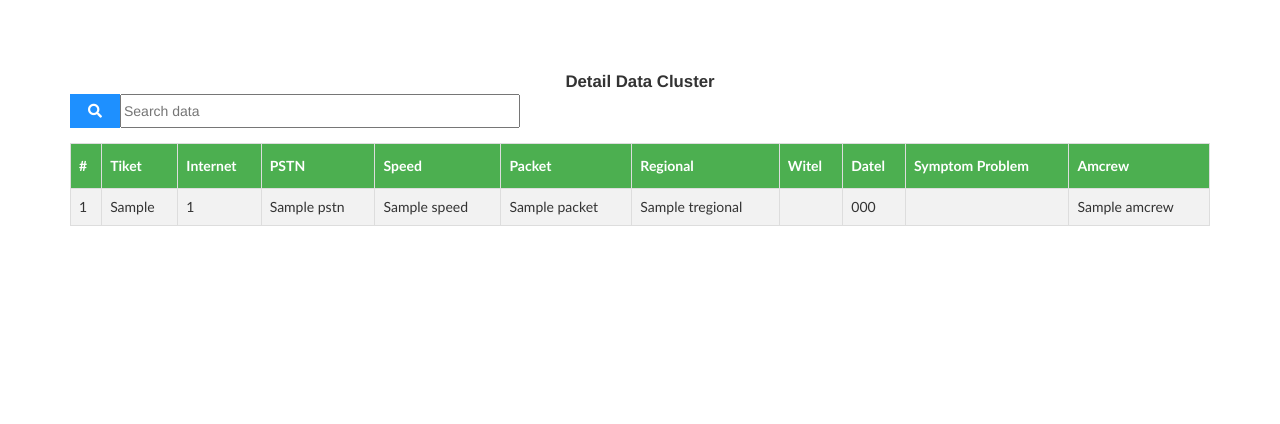
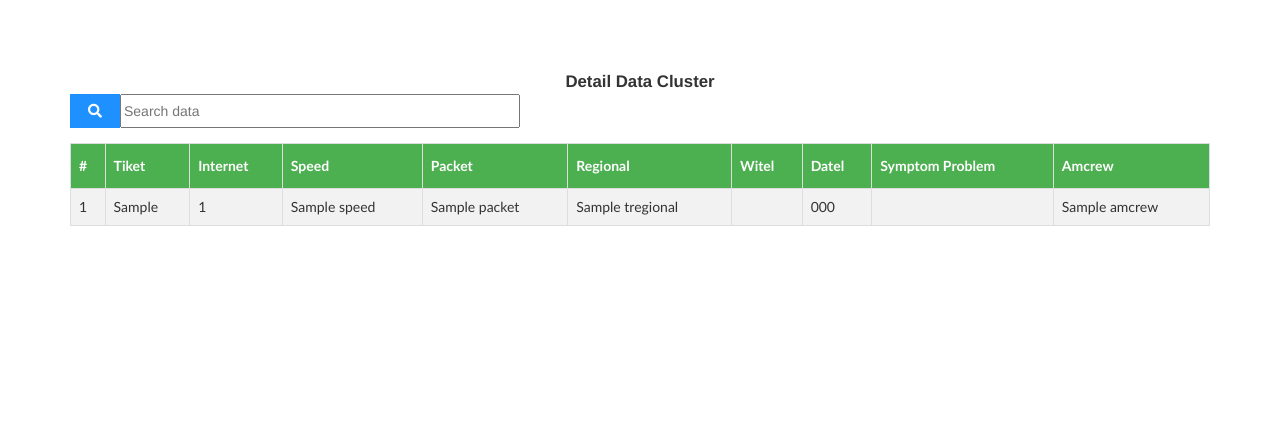
Before and after one commit to adrikaraeng/yii2kmeans, a Yii app: template views/site/display-data-symtomp.php in a window 1280 px wide. Shown: the top 424 px of the page. Run offline with PHP 8.4 and a stand-in for Yii, Linux system fonts and the light colour scheme; the template is opened without the code that fills it: most values are stand-ins (such as "Sample title", 1, 10 or a date in 2020); data that the repository does not hold is empty; some libraries are stand-ins or nearby versions.

Commit message:
Remove PSTN on detail chart data

```diff
--- a/views/site/display-data-symtomp.php
+++ b/views/site/display-data-symtomp.php
@@ -61,7 +61,6 @@ $this->title = Yii::t('app', 'Detail data');
             <th>#</th>
             <th>Tiket</th>
             <th>Internet</th>
-            <th>PSTN</th>
             <th>Speed</th>
             <th>Packet</th>
             <th>Regional</th>
@@ -101,7 +100,6 @@ $this->title = Yii::t('app', 'Detail data');
                 <td><?=$no++?></td>
                 <td><?=$cd['trouble_ticket']?></td>
                 <td><?=$cd['internet_number']?></td>
-                <td><?=$cd['pstn']?></td>
                 <td><?=$cd['speed']?></td>
                 <td><?=$cd['packet']?></td>
                 <td><?=$cd['tregional']?></td>
```
